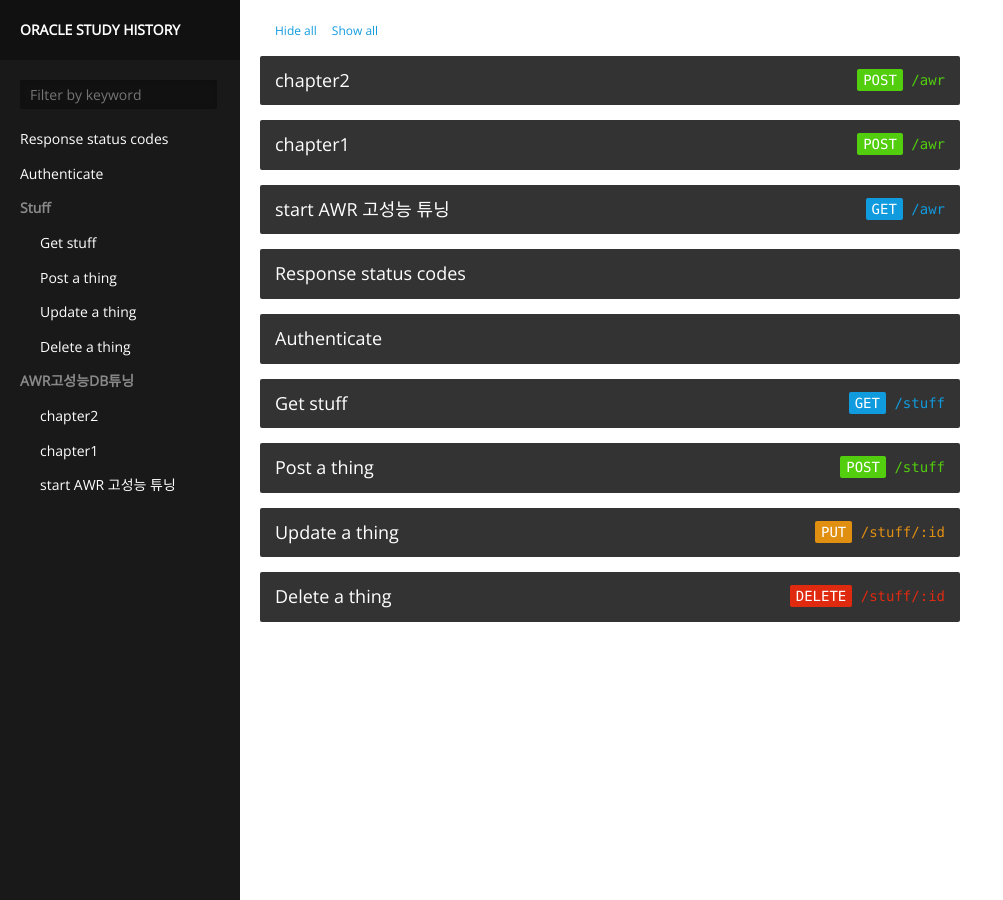
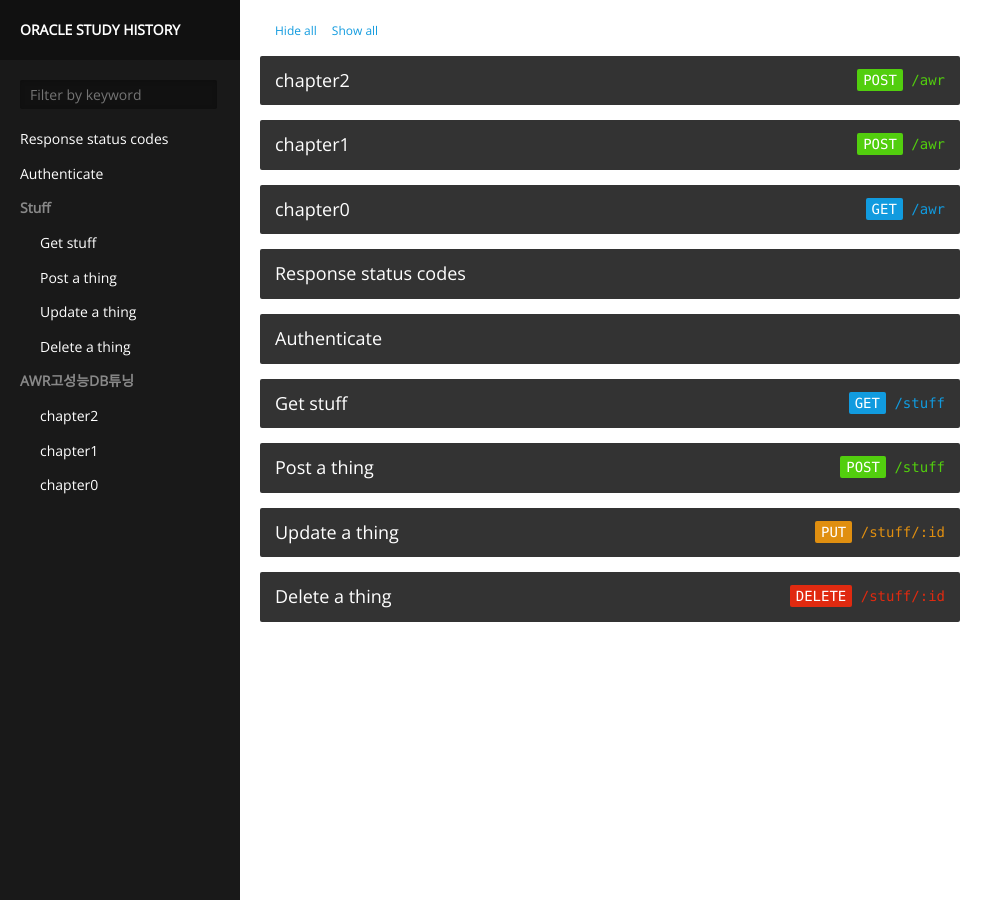
Before and after one commit to dbamu/ssang.github.io, a Jekyll site: the page built from index.html, in a window 1280 px wide. Shown: the whole page, without its empty margins (0-1003 px from the left). Built offline with Jekyll 4.4.1, drawn with Linux system fonts in a browser that asks for light colours.

Commit message:
Update 2020-05-05-AWR-study.md

```diff
--- a/_posts/2020-05-05-AWR-study.md
+++ b/_posts/2020-05-05-AWR-study.md
@@ -1,11 +1,10 @@
 ---
 category: AWR고성능DB튜닝
 url_path: '/awr'
-title: 'start AWR 고성능 튜닝'
+title: 'chapter0'
 type: 'GET'
 
 layout: null
 ---
 
-### AWR chapter 1
-- test
+- 목적 : AWR study
```
